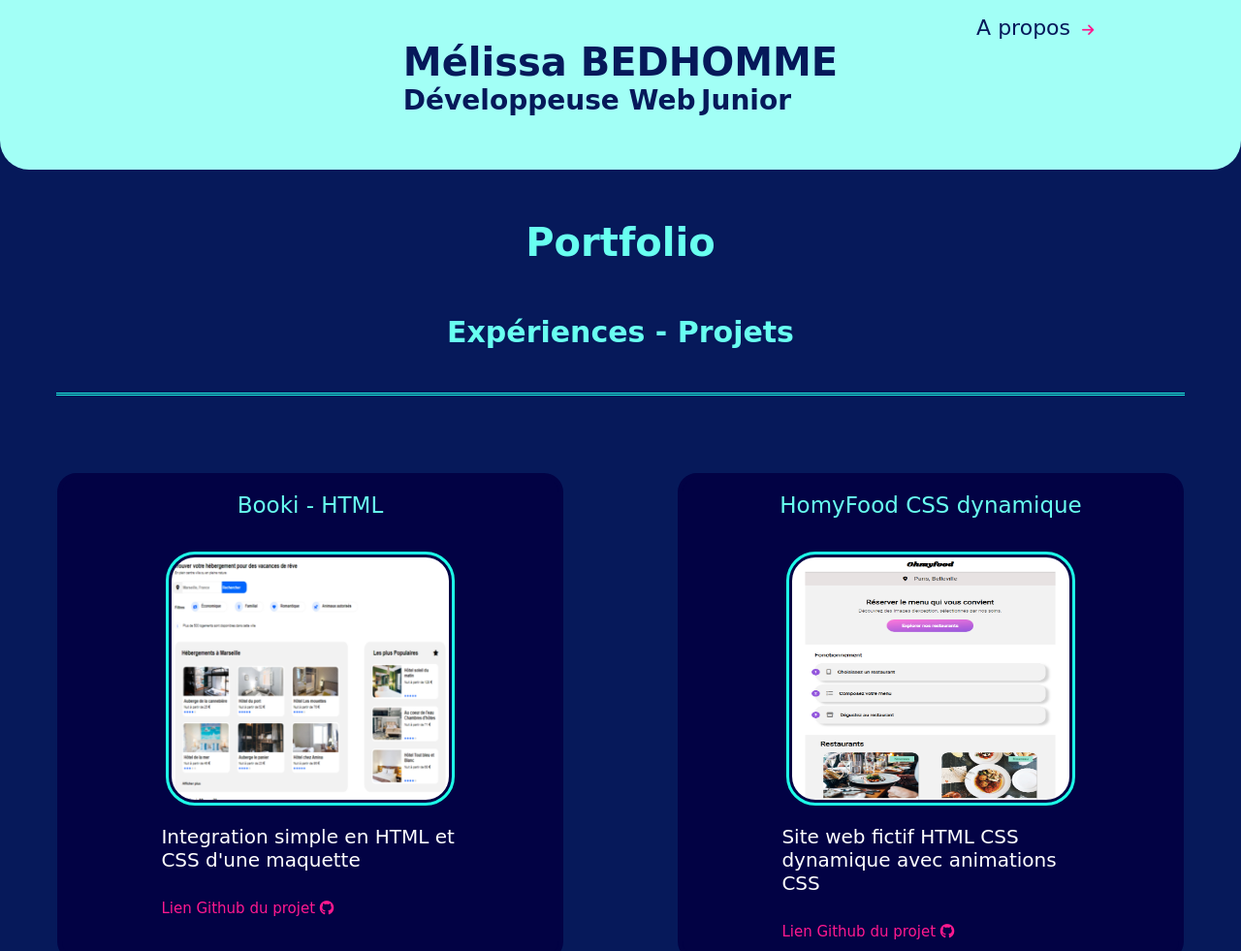
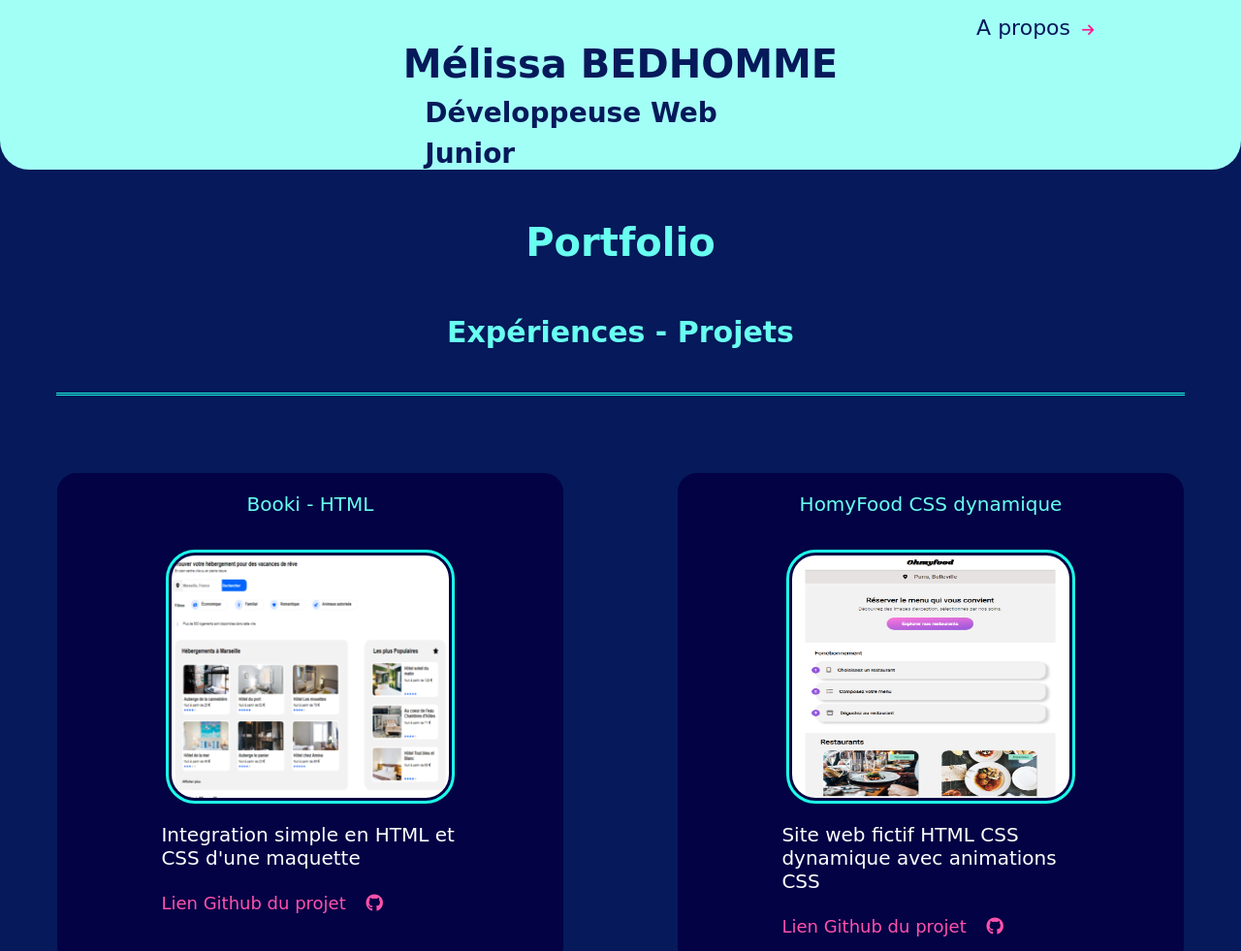
Before and after one commit to M-BEDH/Portfolio_Melissa_Bedhomme, a plain HTML site: page index.html in a window 1280 px wide. Shown: the top 981 px of the page at 97% size. Drawn offline with Linux system fonts and the light colour scheme.

Commit message:
Corrections

```diff
--- a/index.css
+++ b/index.css
@@ -65,7 +65,8 @@ i.fa-solid.fa-arrow-right , i.fa-solid.fa-arrow-left{
     margin: auto;
     justify-content: center;
     font-weight: bold;
-    padding-top: 25px;
+    padding-top: 20px;
+    line-height: 1.5;
 }
 
 span.presentationNom {
@@ -74,6 +75,9 @@ span.presentationNom {
 }
 
 span.presentation{
+    display: block;
+    width: 90%;
+    margin: auto;
     font-size: 28px;
     font-weight: bold;
 }
@@ -144,14 +148,19 @@ main .experiences{
     padding: 15px;
     display: block;
     color: #68fff0;
-    font-size: 23px;
+    font-size: 20px;
 }
 #projets .projet .titreProjet:hover {
-    text-decoration: underline 2px #ff198e;
+    color: #ffffff;
+    text-decoration: underline 3px #aafff7;
 }
 
 #projets .projet a, #projets .description a {
     text-decoration: none;
+}
+
+i.fa-brands.fa-github {
+padding-left: 15px;
 }
 
 #projets .description {
@@ -162,8 +171,16 @@ main .experiences{
 }
 
 #projets .description a {
-    color: #ff198e;
-    font-size: 15px;
+    width: max-content;
+    display: block;
+    color: #ff51ab;
+    font-size: 18px;
+    padding-bottom: 10px;
+}
+
+#projets .description a:hover {
+    color: #aafff7;
+    text-decoration: underline 2px #aafff7;
 }
 
 #projets .projet img {
@@ -417,6 +434,7 @@ footer .footer{
         padding-top: 15px;
     }
     .divPresentation span{
+        width: 100%;
         font-size: 20px;
     }
 
--- a/index.html
+++ b/index.html
@@ -18,8 +18,7 @@
         <div class="divPresentation">
             <p class="presentation">
                 <span class="presentationNom">Mélissa BEDHOMME</span><br>
-                <span class="presentation">Développeuse Web</span>
-                <span class="presentation">Junior</span>
+                <span class="presentation">Développeuse Web Junior</span>
             </p>
         </div>
 
```
Also changed, not shown: apropos.html (+1 -1 lines).
